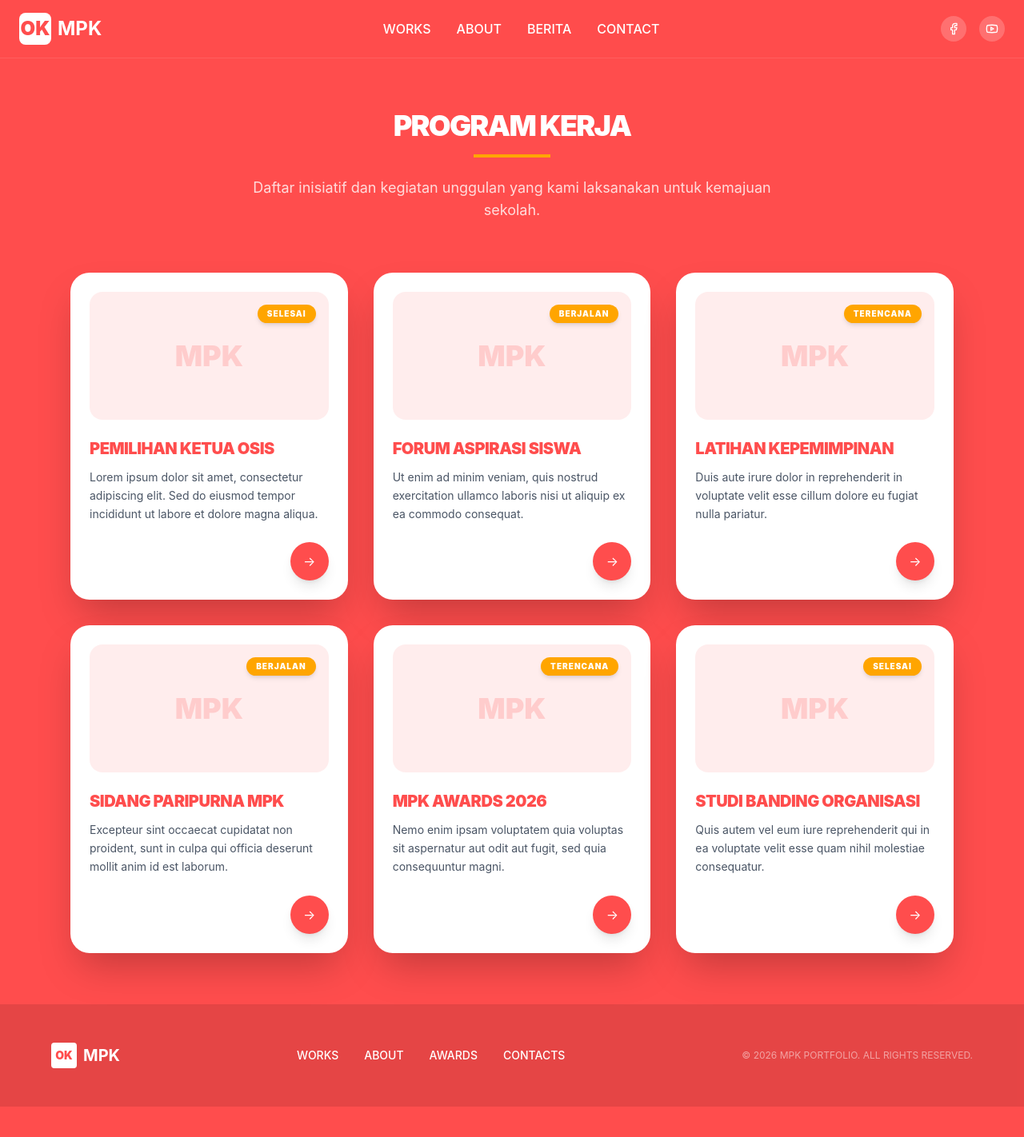
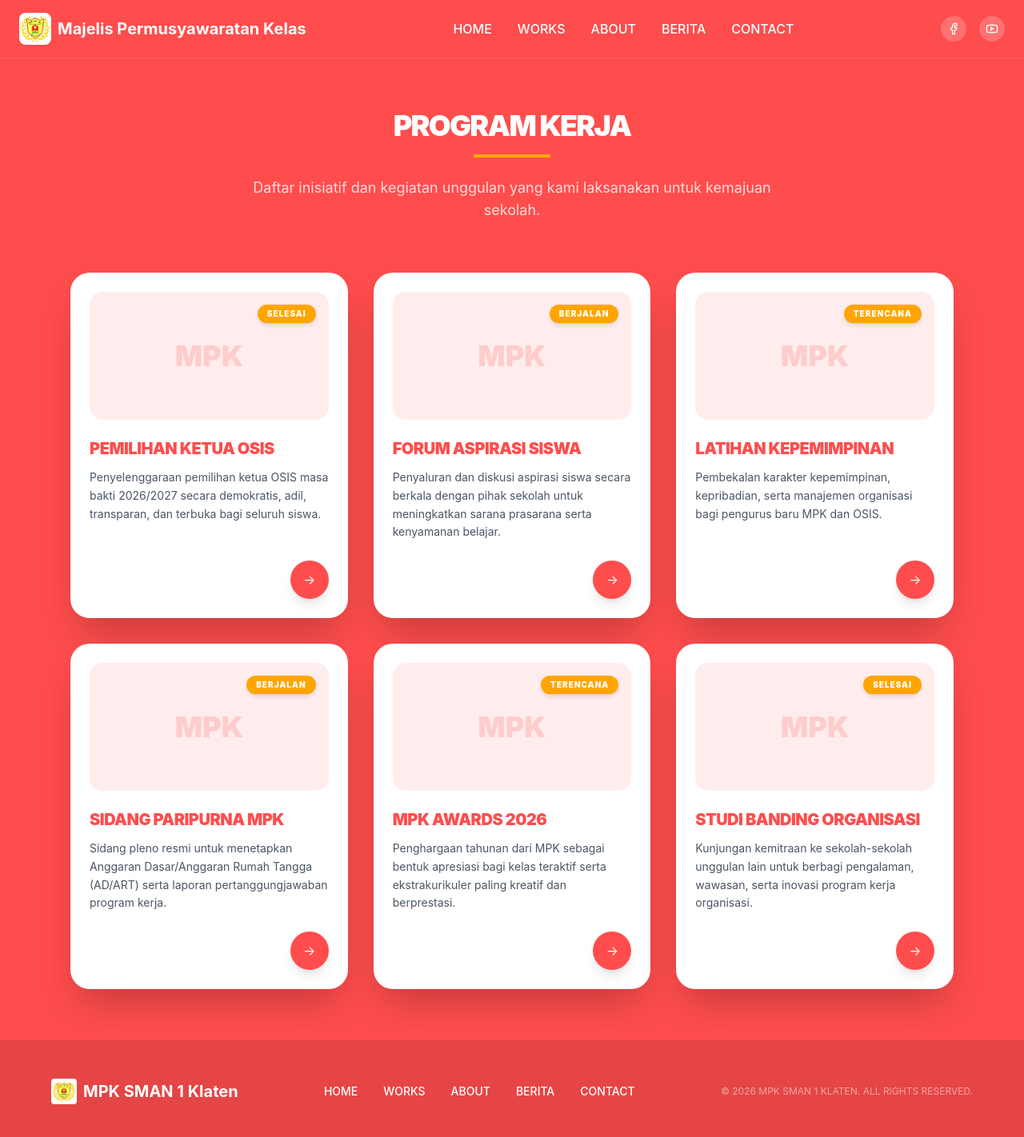
Before and after one commit to whyith699-netizen/mpk, a React (Vite) app: page /#/works in a window 1280 px wide. Shown: the top 1422 px of the page at 80% size. Before the commit the page ends 1384 px from the top, so only its background shows below. Built offline with nearby package versions, Linux system fonts and the light colour scheme.

Commit message:
feat: replace placeholder text with realistic MPK SMAN 1 Klaten copy and update navigation links

```diff
--- a/index.html
+++ b/index.html
@@ -2,9 +2,9 @@
 <html lang="en">
   <head>
     <meta charset="UTF-8" />
-    <link rel="icon" type="image/svg+xml" href="./favicon.svg" />
+    <link rel="icon" type="image/png" href="/logo-mpk.png" />
     <meta name="viewport" content="width=device-width, initial-scale=1.0" />
-    <title>webdesign-porto</title>
+    <title>Majelis Permusyawaratan Kelas</title>
   </head>
   <body>
     <div id="root"></div>
--- a/src/components/Footer.jsx
+++ b/src/components/Footer.jsx
@@ -1,19 +1,22 @@
+import { Link } from 'react-router-dom';
+
 export default function Footer() {
   return (
     <footer className="bg-black/10 py-12 px-6 mt-auto">
       <div className="max-w-6xl mx-auto flex flex-col md:flex-row justify-between items-center gap-8">
         <div className="flex items-center gap-2 text-xl font-bold">
-          <div className="w-8 h-8 bg-white text-brand-red flex items-center justify-center rounded font-black text-sm">OK</div>
-          <span>MPK</span>
+          <img src="/logo-mpk.png" alt="Logo MPK" className="w-8 h-8 object-contain shrink-0 rounded bg-white p-0.5" />
+          <span className="leading-tight">MPK SMAN 1 Klaten</span>
         </div>
-        <div className="flex gap-8 text-sm font-medium">
-          <a href="#" className="hover:opacity-80">WORKS</a>
-          <a href="#" className="hover:opacity-80">ABOUT</a>
-          <a href="#" className="hover:opacity-80">AWARDS</a>
-          <a href="#" className="hover:opacity-80">CONTACTS</a>
+        <div className="flex flex-wrap justify-center gap-8 text-sm font-medium">
+          <Link to="/" className="hover:opacity-80">HOME</Link>
+          <Link to="/works" className="hover:opacity-80">WORKS</Link>
+          <Link to="/about" className="hover:opacity-80">ABOUT</Link>
+          <Link to="/berita" className="hover:opacity-80">BERITA</Link>
+          <Link to="/contact" className="hover:opacity-80">CONTACT</Link>
         </div>
         <div className="text-xs opacity-50">
-          © 2026 MPK PORTFOLIO. ALL RIGHTS RESERVED.
+          © 2026 MPK SMAN 1 KLATEN. ALL RIGHTS RESERVED.
         </div>
       </div>
     </footer>
--- a/src/components/Navbar.jsx
+++ b/src/components/Navbar.jsx
@@ -4,12 +4,13 @@ import { Facebook, Youtube } from 'lucide-react';
 export default function Navbar() {
   return (
     <nav className="sticky top-0 z-50 bg-brand-red/90 backdrop-blur-md border-b border-white/10 px-6 py-4 flex justify-between items-center">
-      <Link to="/" className="text-2xl font-bold flex items-center gap-2">
-        <div className="w-10 h-10 bg-white text-brand-red flex items-center justify-center rounded-lg font-black">OK</div>
-        <span>MPK</span>
+      <Link to="/" className="text-xl font-bold flex items-center gap-2">
+        <img src="/logo-mpk.png" alt="Logo MPK" className="w-10 h-10 object-contain shrink-0 rounded-lg bg-white p-0.5" />
+        <span className="leading-tight">Majelis Permusyawaratan Kelas</span>
       </Link>
       <div className="hidden md:flex gap-8 font-medium">
-        <Link to="/" className="hover:opacity-80 transition-opacity">WORKS</Link>
+        <Link to="/" className="hover:opacity-80 transition-opacity">HOME</Link>
+        <Link to="/works" className="hover:opacity-80 transition-opacity">WORKS</Link>
         <Link to="/about" className="hover:opacity-80 transition-opacity">ABOUT</Link>
         <Link to="/berita" className="hover:opacity-80 transition-opacity">BERITA</Link>
         <Link to="/contact" className="hover:opacity-80 transition-opacity">CONTACT</Link>
--- a/src/pages/Contact.jsx
+++ b/src/pages/Contact.jsx
@@ -23,11 +23,11 @@ export default function Contact() {
         <div className="space-y-8">
           <div>
             <p className="text-xs font-black tracking-widest text-brand-orange mb-2 uppercase">Lokasi Kami</p>
-            <p className="text-2xl font-black uppercase">Jl. Pendidikan No. 123,<br />Kota Inspirasi</p>
+            <p className="text-2xl font-black uppercase">Jl. Merbabu No. 13,<br />Gayamprit, Klaten</p>
           </div>
           <div>
             <p className="text-xs font-black tracking-widest text-brand-orange mb-2 uppercase">Email</p>
-            <p className="text-2xl font-black uppercase underline">halo@mpkschool.id</p>
+            <p className="text-2xl font-black uppercase underline">mpk@sman1klaten.sch.id</p>
           </div>
           <div className="flex gap-4 pt-4">
             {SOCIAL_LINKS.map(({ id, icon }) => (
@@ -48,11 +48,11 @@ export default function Contact() {
         <form className="space-y-6">
           <div>
             <label className="block text-[10px] font-black uppercase tracking-widest mb-2 opacity-50">Nama Lengkap</label>
-            <input type="text" className="w-full bg-gray-100 border-none rounded-2xl px-6 py-4 focus:ring-2 focus:ring-brand-red transition-all" placeholder="Lorem Ipsum" />
+            <input type="text" className="w-full bg-gray-100 border-none rounded-2xl px-6 py-4 focus:ring-2 focus:ring-brand-red transition-all" placeholder="Budi Santoso" />
           </div>
           <div>
             <label className="block text-[10px] font-black uppercase tracking-widest mb-2 opacity-50">Kelas</label>
-            <input type="text" className="w-full bg-gray-100 border-none rounded-2xl px-6 py-4 focus:ring-2 focus:ring-brand-red transition-all" placeholder="X MIPA 1" />
+            <input type="text" className="w-full bg-gray-100 border-none rounded-2xl px-6 py-4 focus:ring-2 focus:ring-brand-red transition-all" placeholder="XI MIPA 3" />
           </div>
           <div>
             <label className="block text-[10px] font-black uppercase tracking-widest mb-2 opacity-50">Pesan / Aspirasi</label>
--- a/src/pages/Home.jsx
+++ b/src/pages/Home.jsx
@@ -1,10 +1,18 @@
 import { motion } from 'framer-motion';
+import { Link } from 'react-router-dom';
 import IsometricBlock from '../components/IsometricBlock';
 
 export default function Home() {
   return (
     <div className="max-w-6xl mx-auto px-6 pt-12 pb-24 flex flex-col md:flex-row items-center justify-between gap-12">
       <div className="flex-1 text-center md:text-left">
+        <motion.div
+          initial={{ opacity: 0, scale: 0.8 }}
+          animate={{ opacity: 1, scale: 1 }}
+          className="mb-8 flex justify-center md:justify-start"
+        >
+          <img src="/logo-mpk.png" alt="Logo MPK" className="w-24 h-24 object-contain" />
+        </motion.div>
         <motion.p
           initial={{ opacity: 0 }}
           animate={{ opacity: 1 }}
@@ -26,19 +34,21 @@ export default function Home() {
           transition={{ delay: 0.2 }}
           className="text-lg opacity-80 max-w-md mb-8 leading-relaxed"
         >
-          Lorem ipsum dolor sit amet, consectetur adipiscing elit. Sed do eiusmod tempor incididunt ut labore et dolore magna aliqua. Ut enim ad minim veniam.
+          Majelis Permusyawaratan Kelas (MPK) SMA Negeri 1 Klaten adalah organisasi legislatif siswa yang bertugas menampung aspirasi, merumuskan peraturan sekolah, dan mengawasi kinerja OSIS.
         </motion.p>
+        <Link to="/about" className="inline-block">
           <motion.button
             initial={{ y: 20, opacity: 0 }}
             animate={{ y: 0, opacity: 1 }}
             transition={{ delay: 0.3 }}
             whileHover={{ scale: 1.05 }}
             whileTap={{ scale: 0.95 }}
-          className="bg-brand-orange text-white px-8 py-4 rounded-full font-bold shadow-xl flex items-center gap-2 group mx-auto md:mx-0"
+            className="bg-brand-orange text-white px-8 py-4 rounded-full font-bold shadow-xl flex items-center gap-2 group mx-auto md:mx-0 cursor-pointer"
           >
             LEARN MORE
             <span className="group-hover:translate-x-1 transition-transform">→</span>
           </motion.button>
+        </Link>
       </div>
 
       <div className="flex-1 flex justify-center">
--- a/src/pages/Works.jsx
+++ b/src/pages/Works.jsx
@@ -3,32 +3,32 @@ import WorkCard from '../components/WorkCard';
 const PROKERS = [
   {
     title: "Pemilihan Ketua OSIS",
-    description: "Lorem ipsum dolor sit amet, consectetur adipiscing elit. Sed do eiusmod tempor incididunt ut labore et dolore magna aliqua.",
+    description: "Penyelenggaraan pemilihan ketua OSIS masa bakti 2026/2027 secara demokratis, adil, transparan, dan terbuka bagi seluruh siswa.",
     status: "SELESAI"
   },
   {
     title: "Forum Aspirasi Siswa",
-    description: "Ut enim ad minim veniam, quis nostrud exercitation ullamco laboris nisi ut aliquip ex ea commodo consequat.",
+    description: "Penyaluran dan diskusi aspirasi siswa secara berkala dengan pihak sekolah untuk meningkatkan sarana prasarana serta kenyamanan belajar.",
     status: "BERJALAN"
   },
   {
     title: "Latihan Kepemimpinan",
-    description: "Duis aute irure dolor in reprehenderit in voluptate velit esse cillum dolore eu fugiat nulla pariatur.",
+    description: "Pembekalan karakter kepemimpinan, kepribadian, serta manajemen organisasi bagi pengurus baru MPK dan OSIS.",
     status: "TERENCANA"
   },
   {
     title: "Sidang Paripurna MPK",
-    description: "Excepteur sint occaecat cupidatat non proident, sunt in culpa qui officia deserunt mollit anim id est laborum.",
+    description: "Sidang pleno resmi untuk menetapkan Anggaran Dasar/Anggaran Rumah Tangga (AD/ART) serta laporan pertanggungjawaban program kerja.",
     status: "BERJALAN"
   },
   {
     title: "MPK Awards 2026",
-    description: "Nemo enim ipsam voluptatem quia voluptas sit aspernatur aut odit aut fugit, sed quia consequuntur magni.",
+    description: "Penghargaan tahunan dari MPK sebagai bentuk apresiasi bagi kelas teraktif serta ekstrakurikuler paling kreatif dan berprestasi.",
     status: "TERENCANA"
   },
   {
     title: "Studi Banding Organisasi",
-    description: "Quis autem vel eum iure reprehenderit qui in ea voluptate velit esse quam nihil molestiae consequatur.",
+    description: "Kunjungan kemitraan ke sekolah-sekolah unggulan lain untuk berbagi pengalaman, wawasan, serta inovasi program kerja organisasi.",
     status: "SELESAI"
   }
 ];
```
Also changed, not shown: public/logo-mpk.png (added), 1 other file (tests, documents, lock files or other folders). Lines whose indentation alone changed are shown as unchanged.
